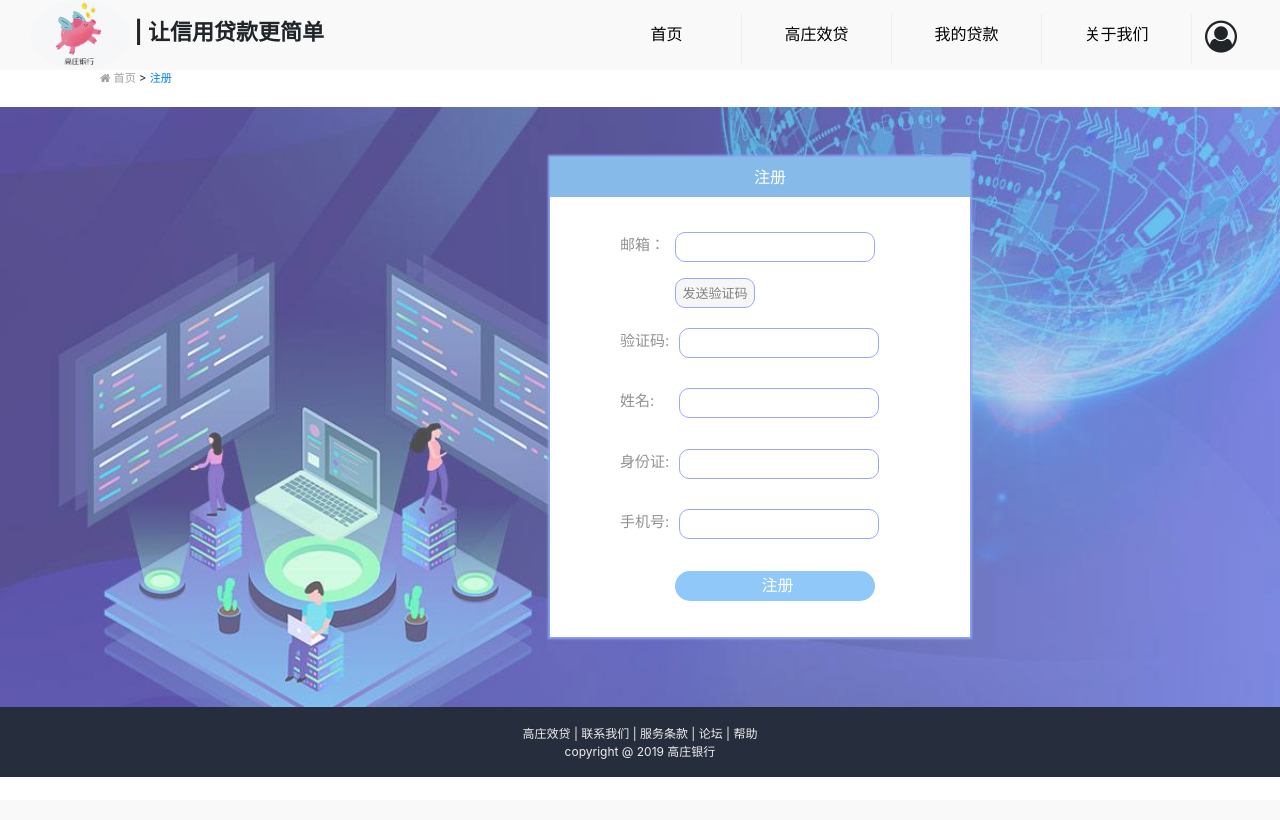
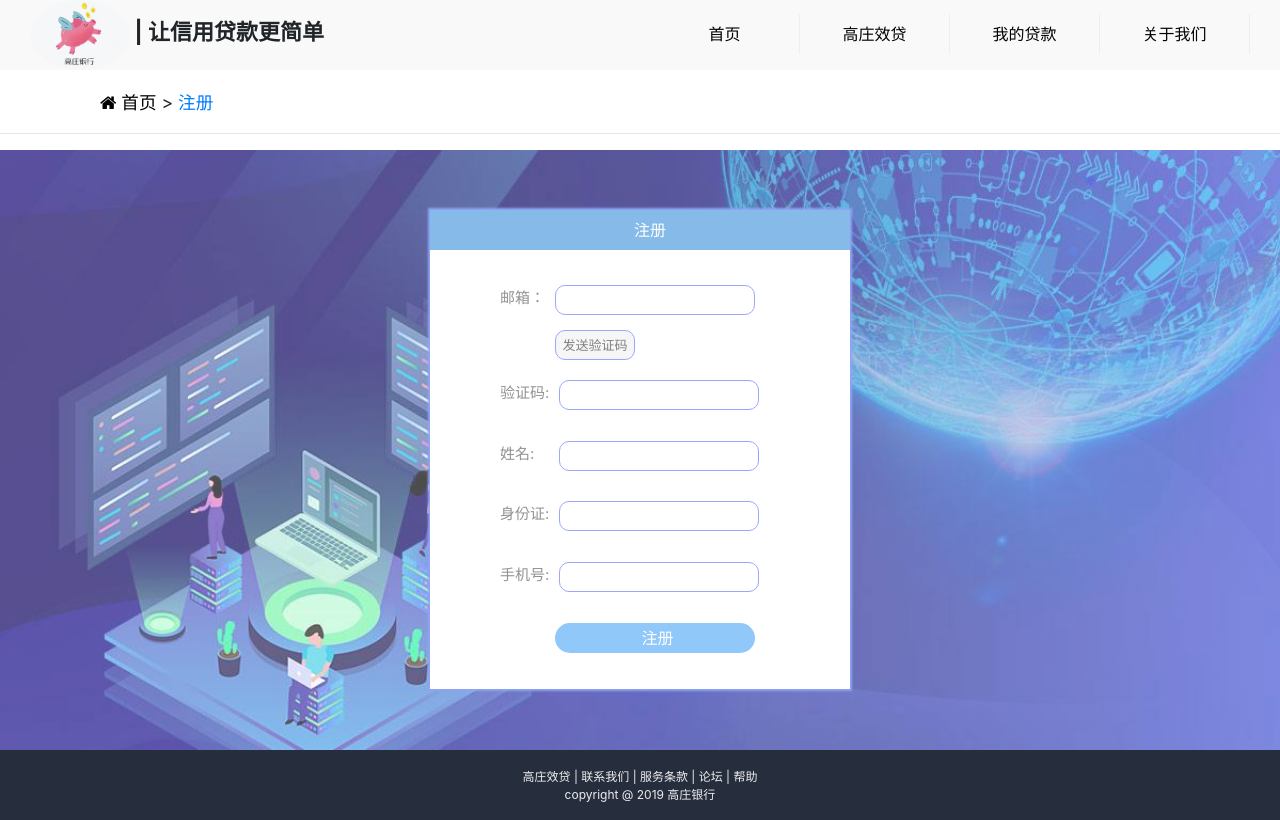
Before and after one commit to Saigebb/Enterprise-Loan-System, a Django app: page /register/ in a window 1280 px wide. Run offline with Django 3.2, Linux system fonts and the light colour scheme; some libraries are stand-ins or nearby versions.

Commit message:
修改bug2

```diff
--- a/loanSystem/loan/static/login/login.css
+++ b/loanSystem/loan/static/login/login.css
@@ -4,9 +4,10 @@
     display: flex;
 }
 
-.bread{
+.breadnav{
     margin-left: 100px;
-    font-size: 0.7rem;
+    font-size: 1.1rem;
+    padding-top: 20px;
 }
 
 .leftbar{
--- a/loanSystem/loan/static/register/register.css
+++ b/loanSystem/loan/static/register/register.css
@@ -1,27 +1,24 @@
+.breadnav{
+    margin-left: 100px;
+    font-size: 1.1rem;
+    padding-top: 20px;
+}
 .login_img{
     width: 100%;
     opacity:0.7;
 }
+
 .login_bar{
     background-color: white;
     width: 420px;
-    /* margin-top: 30px; */
-    /* margin-left: 300px; */
-    /* text-align: center; */
-    /* float:center; */
-    float: left;
-    margin-left:550px;
-    margin-top: 50px;
     box-shadow: 0px 0px 2px 2px rgb(94, 128, 240);
-
-
 }
 
 .login_bar_top{
     /* margin-top: 30px; */
     height: 40px;
     padding-left: 20px;
-     padding-top: 10px;
+    padding-top: 10px;
     padding-bottom: 10px;
     background-color: #0b76d3;
     color: white;
@@ -43,6 +40,7 @@
     background-repeat:no-repeat;
     background-size:cover;
     opacity:0.7;
+    padding-top: 60px;
 }
 
 .email_btn{
--- a/loanSystem/loan/templates/user/loans/loans.html
+++ b/loanSystem/loan/templates/user/loans/loans.html
@@ -1,5 +1,6 @@
 {# page:贷款种类页面 #}
 {# author:chencc #}
+
 {% extends "base.html" %}
 {% load static %}
 <!--预先加载基本模板-->
--- a/loanSystem/loan/templates/user/register/register.html
+++ b/loanSystem/loan/templates/user/register/register.html
@@ -44,16 +44,15 @@
 
 {% block content %}
 <div class="body">
-    <div class="bread" style="margin-bottom:20px;">
-        <span><a href="/index" style="color:rgb(160, 160, 160)"><i class="fa fa-home"></i> 首页 </a> > <a href="/login">
+    <div class="breadnav">
+        <span><a href="/home/" style="color:#000"><i class="fa fa-home"></i> 首页 </a> > <a href="/register">
                 注册</a></span>
     </div>
+    <hr>
 </div>
 
-{% load static %}
 <div class="login" style="text-align:center">
-    <!-- <img src="{% static 'image/login.jpg' %}" class="login_img"> -->
-    <div class="login_bar" style="opacity:1;">
+    <div class="login_bar" style="margin: auto;opacity:1;">
         <div class="login_bar_top">
             <p>注册</p>
         </div>
```
Also changed, not shown: loanSystem/loan/static/loanApproval/loanApproval.js (+9 -10 lines), loanSystem/loan/templates/base.html (+35 -1 lines), loanSystem/loan/templates/user/login/login.html (+8 -3 lines).
